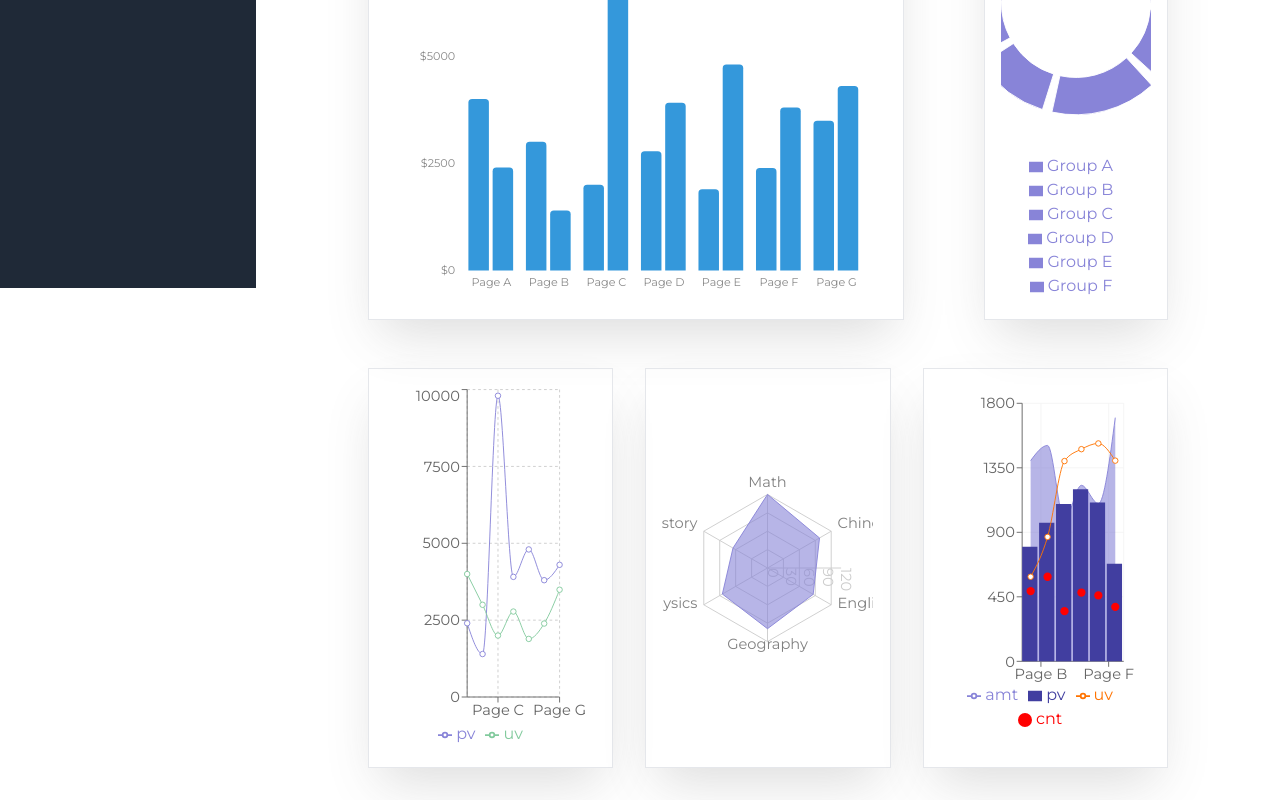
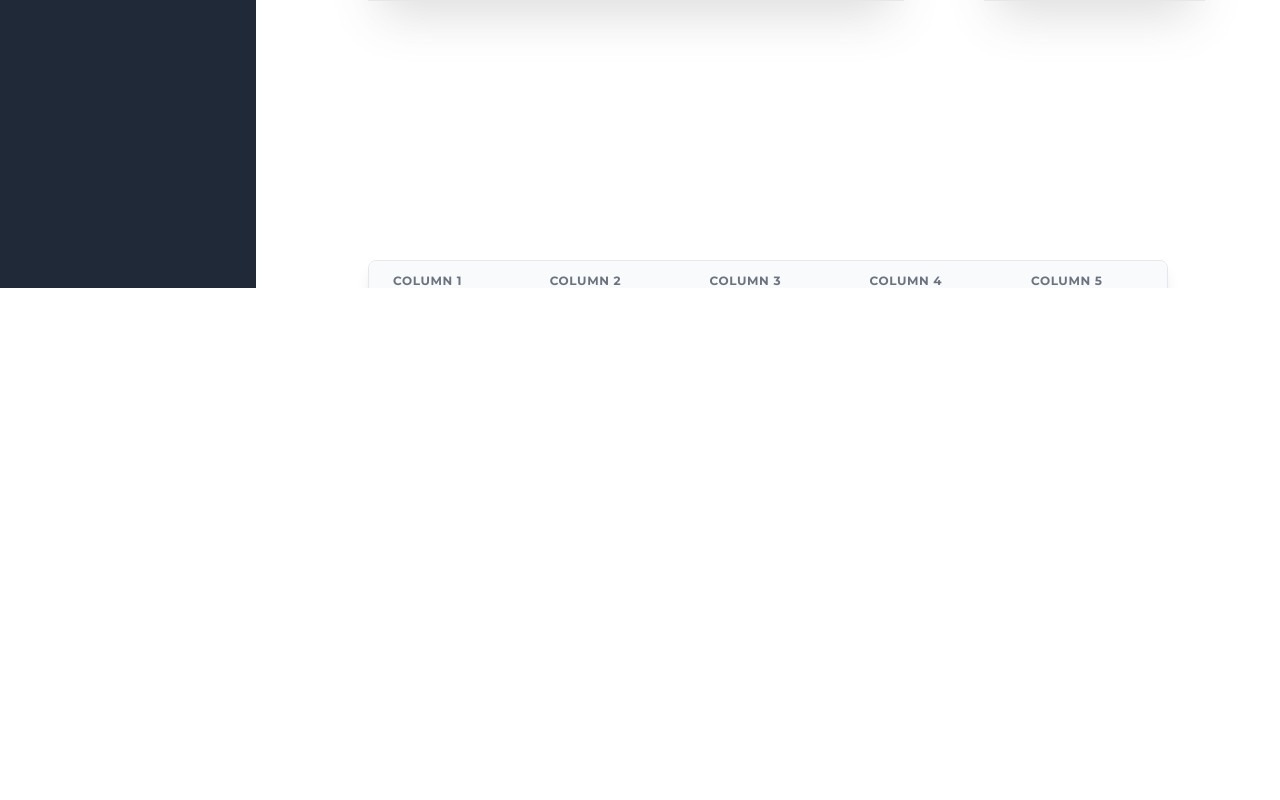
Before and after one commit to NilanchalaPanda/campusPro, a Next.js app: page /admin/analytics in a window 1280 px wide. Shown: the part 512-1312 px from the top of the page. After the commit the page ends 800 px from the top, so only its background shows below. Built offline with nearby package versions, Linux system fonts and the light colour scheme; no server answers.

Commit message:
Admin layout fixed

```diff
--- a/app/(AdminInterface)/admin/analytics/page.jsx
+++ b/app/(AdminInterface)/admin/analytics/page.jsx
@@ -1,62 +1,16 @@
 'use client'
 
-// import {
-//   LineChart,
-//   Line,
-//   XAxis,
-//   YAxis,
-//   CartesianGrid,
-//   Tooltip,
-//   Legend,
-//   ResponsiveContainer,
-// } from 'recharts'
+import { useEffect, useState } from 'react'
 import Card from '@/components/Card'
 import Graphs from '@/components/Graphs'
-import { useEffect, useState } from 'react'
+import React from 'react'
 
 const data = [
-  {
-    name: 'Page A',
-    uv: 4000,
-    pv: 2400,
-    amt: 2400,
-  },
-  {
-    name: 'Page B',
-    uv: 3000,
-    pv: 1398,
-    amt: 2210,
-  },
-  {
-    name: 'Page C',
-    uv: 2000,
-    pv: 9800,
-    amt: 2290,
-  },
-  {
-    name: 'Page D',
-    uv: 2780,
-    pv: 3908,
-    amt: 2000,
-  },
-  {
-    name: 'Page E',
-    uv: 1890,
-    pv: 4800,
-    amt: 2181,
-  },
-  {
-    name: 'Page F',
-    uv: 2390,
-    pv: 3800,
-    amt: 2500,
-  },
-  {
-    name: 'Page G',
-    uv: 3490,
-    pv: 4300,
-    amt: 2100,
-  },
+  { name: 'Maharastra', pv: 8, amt: 8 },
+  { name: 'Rajasthan', pv: 10, amt: 10 },
+  { name: 'Punjab', pv: 6, amt: 6 },
+  { name: 'Gujrat', pv: 4, amt: 4 },
+  { name: 'Andhra Pradesh', pv: 9, amt: 9 },
 ]
 
 const data01 = [
@@ -64,140 +18,35 @@ const data01 = [
   { name: 'Group B', value: 300 },
   { name: 'Group C', value: 300 },
   { name: 'Group D', value: 200 },
-  { name: 'Group E', value: 278 },
-  { name: 'Group F', value: 189 },
 ]
 
 const data3 = [
-  {
-    name: 'Page A',
-    uv: 4000,
-    pv: 2400,
-    amt: 2400,
-  },
-  {
-    name: 'Page B',
-    uv: 3000,
-    pv: 1398,
-    amt: 2210,
-  },
-  {
-    name: 'Page C',
-    uv: 2000,
-    pv: 9800,
-    amt: 2290,
-  },
-  {
-    name: 'Page D',
-    uv: 2780,
-    pv: 3908,
-    amt: 2000,
-  },
-  {
-    name: 'Page E',
-    uv: 1890,
-    pv: 4800,
-    amt: 2181,
-  },
-  {
-    name: 'Page F',
-    uv: 2390,
-    pv: 3800,
-    amt: 2500,
-  },
-  {
-    name: 'Page G',
-    uv: 3490,
-    pv: 4300,
-    amt: 2100,
-  },
+  { name: 'Page A', uv: 4000, pv: 2400, amt: 2400 },
+  { name: 'Page B', uv: 3000, pv: 1398, amt: 2210 },
+  { name: 'Page C', uv: 2000, pv: 9800, amt: 2290 },
+  { name: 'Page D', uv: 2780, pv: 3908, amt: 2000 },
+  { name: 'Page E', uv: 1890, pv: 4800, amt: 2181 },
+  { name: 'Page F', uv: 2390, pv: 3800, amt: 2500 },
+  { name: 'Page G', uv: 3490, pv: 4300, amt: 2100 },
 ]
 
 const data4 = [
-  {
-    subject: 'Math',
-    A: 120,
-    B: 110,
-    fullMark: 150,
-  },
-  {
-    subject: 'Chinese',
-    A: 98,
-    B: 130,
-    fullMark: 150,
-  },
-  {
-    subject: 'English',
-    A: 86,
-    B: 130,
-    fullMark: 150,
-  },
-  {
-    subject: 'Geography',
-    A: 99,
-    B: 100,
-    fullMark: 150,
-  },
-  {
-    subject: 'Physics',
-    A: 85,
-    B: 90,
-    fullMark: 150,
-  },
-  {
-    subject: 'History',
-    A: 65,
-    B: 85,
-    fullMark: 150,
-  },
+  { subject: 'Math', A: 120, B: 110, fullMark: 150 },
+  { subject: 'Chinese', A: 98, B: 130, fullMark: 150 },
+  { subject: 'English', A: 86, B: 130, fullMark: 150 },
+  { subject: 'Geography', A: 99, B: 100, fullMark: 150 },
+  { subject: 'Physics', A: 85, B: 90, fullMark: 150 },
+  { subject: 'History', A: 65, B: 85, fullMark: 150 },
 ]
 
 const data5 = [
-  {
-    name: 'Page A',
-    uv: 590,
-    pv: 800,
-    amt: 1400,
-    cnt: 490,
-  },
-  {
-    name: 'Page B',
-    uv: 868,
-    pv: 967,
-    amt: 1506,
-    cnt: 590,
-  },
-  {
-    name: 'Page C',
-    uv: 1397,
-    pv: 1098,
-    amt: 989,
-    cnt: 350,
-  },
-  {
-    name: 'Page D',
-    uv: 1480,
-    pv: 1200,
-    amt: 1228,
-    cnt: 480,
-  },
-  {
-    name: 'Page E',
-    uv: 1520,
-    pv: 1108,
-    amt: 1100,
-    cnt: 460,
-  },
-  {
-    name: 'Page F',
-    uv: 1400,
-    pv: 680,
-    amt: 1700,
-    cnt: 380,
-  },
+  { name: 'Page A', uv: 590, pv: 800, amt: 1400, cnt: 490 },
+  { name: 'Page B', uv: 868, pv: 967, amt: 1506, cnt: 590 },
+  { name: 'Page C', uv: 1397, pv: 1098, amt: 989, cnt: 350 },
+  { name: 'Page D', uv: 1480, pv: 1200, amt: 1228, cnt: 480 },
+  { name: 'Page E', uv: 1520, pv: 1108, amt: 1100, cnt: 460 },
+  { name: 'Page F', uv: 1400, pv: 680, amt: 1700, cnt: 380 },
 ]
-
-import React from 'react'
 
 function Analytics() {
   const [userCount, setUserCount] = useState(500)
@@ -217,7 +66,7 @@ function Analytics() {
   }, [])
 
   return (
-    <div className='space-y-4 p-8'>
+    <div className='space-y-8 p-8'>
       <div className='grid grid-cols-1 gap-4 md:grid-cols-2'>
         <Card subheading='No. of Users' count={userCount} />
         <Card subheading='No. of Queries' count={24} />
@@ -225,7 +74,7 @@ function Analytics() {
         <Card subheading='Trending Topic' count={69} />
       </div>
 
-      <div className='pt-10'>
+      <div className='relative pt-10' style={{ height: '40vh' }}>
         <Graphs
           data={data}
           data01={data01}
@@ -234,6 +83,33 @@ function Analytics() {
           data5={data5}
         />
       </div>
+
+      <div className="pt-28">
+        <div className="overflow-x-auto rounded-lg shadow-lg border border-gray-200">
+          <table className="min-w-full divide-y divide-gray-200">
+            <thead className="bg-gray-50">
+              <tr>
+                <th className="px-6 py-3 text-left text-xs font-bold text-gray-500 uppercase tracking-wider">Column 1</th>
+                <th className="px-6 py-3 text-left text-xs font-bold text-gray-500 uppercase tracking-wider">Column 2</th>
+                <th className="px-6 py-3 text-left text-xs font-bold text-gray-500 uppercase tracking-wider">Column 3</th>
+                <th className="px-6 py-3 text-left text-xs font-bold text-gray-500 uppercase tracking-wider">Column 4</th>
+                <th className="px-6 py-3 text-left text-xs font-bold text-gray-500 uppercase tracking-wider">Column 5</th>
+              </tr>
+            </thead>
+            <tbody className="bg-white divide-y divide-gray-200">
+              {[...Array(6).keys()].map((index) => (
+                <tr key={index}>
+                  <td className="px-6 py-4 whitespace-nowrap text-sm font-medium text-gray-900">Data {index + 1}-1</td>
+                  <td className="px-6 py-4 whitespace-nowrap text-sm text-gray-500">Data {index + 1}-2</td>
+                  <td className="px-6 py-4 whitespace-nowrap text-sm text-gray-500">Data {index + 1}-3</td>
+                  <td className="px-6 py-4 whitespace-nowrap text-sm text-gray-500">Data {index + 1}-4</td>
+                  <td className="px-6 py-4 whitespace-nowrap text-sm text-gray-500">Data {index + 1}-5</td>
+                </tr>
+              ))}
+            </tbody>
+          </table>
+        </div>
+      </div>
     </div>
   )
 }
--- a/components/AdminLayout.js
+++ b/components/AdminLayout.js
@@ -60,7 +60,7 @@ export default function AdminLayout({ children }) {
       )}
 
       {/* Main Content */}
-      <main className='flex-1 px-0 md:px-20'>{children}</main>
+      <main className='flex-1 px-0 md:px-20 overflow-x-auto h-[100vh]'>{children}</main>
 
       {/* Sidebar toggle button for mobile */}
       {!isSidebarOpen && (
--- a/components/Graphs.jsx
+++ b/components/Graphs.jsx
@@ -36,27 +36,26 @@ const Graphs = ({ data, data01, data3, data4, data5 }) => {
   }
 
   return (
-    <div>
+    <div className="h-[50%]">
       {/* Bar and Pie Charts */}
-      <div className="grid grid-cols-1 lg:grid-cols-10 gap-20">
+      <div className="grid grid-cols-1 lg:grid-cols-10 gap-20 h-full">
         {/* Bar Chart */}
-        <div className="lg:col-span-7">
-          <ResponsiveContainer className="p-4 shadow-2xl shadow-neutral-600/20 border" height={500} width="100%">
+        <div className="lg:col-span-7 h-full">
+          <ResponsiveContainer className="p-4 shadow-2xl shadow-neutral-600/20 border" height="100%" width="100%">
             <BarChart data={data}>
-              <XAxis dataKey="name" stroke="#888888" fontSize={12} tickLine={false} axisLine={false} />
-              <YAxis stroke="#888888" fontSize={12} tickLine={false} axisLine={false} tickFormatter={(value) => `$${value}`} />
+              <XAxis dataKey="name" stroke="#888888" fontSize={12} className="font-bold" tickLine={false} axisLine={false} />
+              <YAxis stroke="#888888" fontSize={12} tickLine={false} axisLine={false} tickFormatter={(value) => `${value}`} />
               <Tooltip itemStyle={{ fontWeight: 400, color: "#000" }} contentStyle={{ backgroundColor: "#fff" }} />
-              <Bar dataKey="uv" fill="#3498db" radius={[4, 4, 0, 0]} />
-              <Bar dataKey="pv" fill="#3498db" radius={[4, 4, 0, 0]} />
+              <Bar dataKey="pv" fill="#aa44ea" radius={[10, 10, 0, 0]} />
             </BarChart>
           </ResponsiveContainer>
         </div>
 
         {/* Pie Chart */}
-        <div className="lg:col-span-3">
-          <ResponsiveContainer className="flex items-center justify-center p-4 shadow-2xl shadow-neutral-600/20 border" width="100%" height={500}>
+        <div className="lg:col-span-3 h-full">
+          <ResponsiveContainer className="flex items-center justify-center p-4 shadow-2xl shadow-neutral-600/20 border" width="120%" height="100%">
             <PieChart>
-              <Pie data={data01} innerRadius={80} outerRadius={120} fill="#8884d8" paddingAngle={5} dataKey="value" />
+              <Pie data={data} innerRadius={80} outerRadius={120} fill="#aa44ea" paddingAngle={5} dataKey="pv" />
               <Tooltip />
               <Legend />
             </PieChart>
@@ -65,45 +64,7 @@ const Graphs = ({ data, data01, data3, data4, data5 }) => {
       </div>
 
       {/* Line, Radar, and Composed Charts */}
-      <div className="grid grid-cols-1 lg:grid-cols-12 gap-8">
-        {/* Line Chart */}
-        <ResponsiveContainer className="p-4 shadow-2xl col-span-4 mt-12 shadow-neutral-600/20 border" width="100%" height={400}>
-          <LineChart data={data3} margin={{ top: 5, right: 30, left: 20, bottom: 5 }}>
-            <CartesianGrid strokeDasharray="3 3" />
-            <XAxis dataKey="name" />
-            <YAxis />
-            <Tooltip />
-            <Legend />
-            <Line type="monotone" dataKey="pv" stroke="#8884d8" activeDot={{ r: 8 }} />
-            <Line type="monotone" dataKey="uv" stroke="#82ca9d" />
-          </LineChart>
-        </ResponsiveContainer>
 
-        {/* Radar Chart */}
-        <ResponsiveContainer className="p-4 shadow-2xl col-span-4 mt-12 shadow-neutral-600/20 border" width="100%" height={400}>
-          <RadarChart cx="50%" cy="50%" outerRadius="80%" data={data4}>
-            <PolarGrid />
-            <PolarAngleAxis dataKey="subject" />
-            <PolarRadiusAxis />
-            <Radar name="Mike" dataKey="A" stroke="#8884d8" fill="#8884d8" fillOpacity={0.6} />
-          </RadarChart>
-        </ResponsiveContainer>
-
-        {/* Composed Chart */}
-        <ResponsiveContainer className="p-4 shadow-2xl mt-12 col-span-4 shadow-neutral-600/20 border" width="100%" height={400}>
-          <ComposedChart data={data5} margin={{ top: 20, right: 20, bottom: 20, left: 20 }}>
-            <CartesianGrid stroke="#f5f5f5" />
-            <XAxis dataKey="name" scale="band" />
-            <YAxis />
-            <Tooltip />
-            <Legend />
-            <Area type="monotone" dataKey="amt" fill="#8884d8" stroke="#8884d8" />
-            <Bar dataKey="pv" barSize={20} fill="#413ea0" />
-            <Line type="monotone" dataKey="uv" stroke="#ff7300" />
-            <Scatter dataKey="cnt" fill="red" />
-          </ComposedChart>
-        </ResponsiveContainer>
-      </div>
     </div>
   );
 };
--- a/package.json
+++ b/package.json
@@ -13,6 +13,7 @@
     "@hookform/resolvers": "^3.9.0",
     "@reduxjs/toolkit": "^2.2.7",
     "bcryptjs": "^2.4.3",
+    "campuspro": "file:",
     "lucide-react": "^0.435.0",
     "mic-recorder-to-mp3": "^2.2.2",
     "mongoose": "^8.5.4",
```
Also changed, not shown: 1 other file (tests, documents, lock files or other folders).
